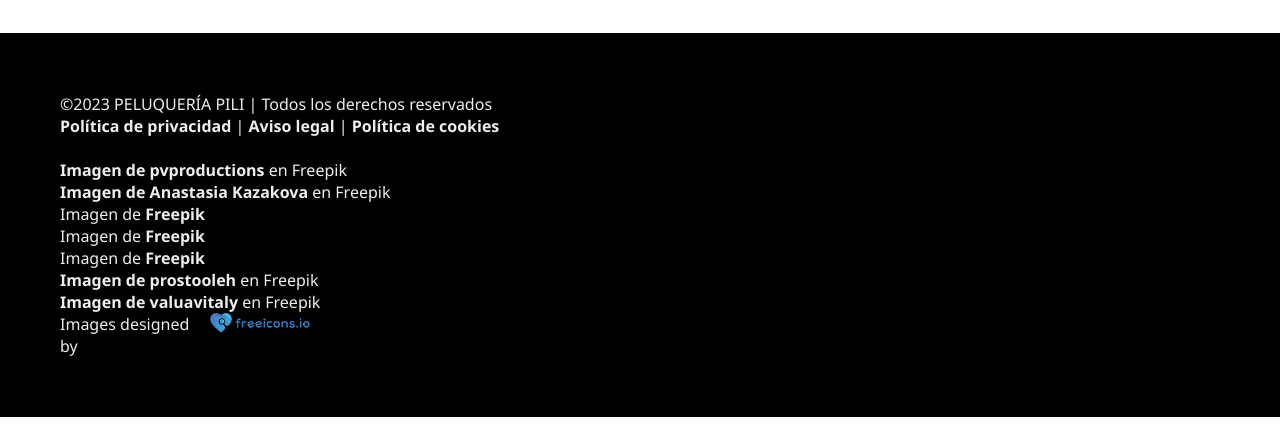
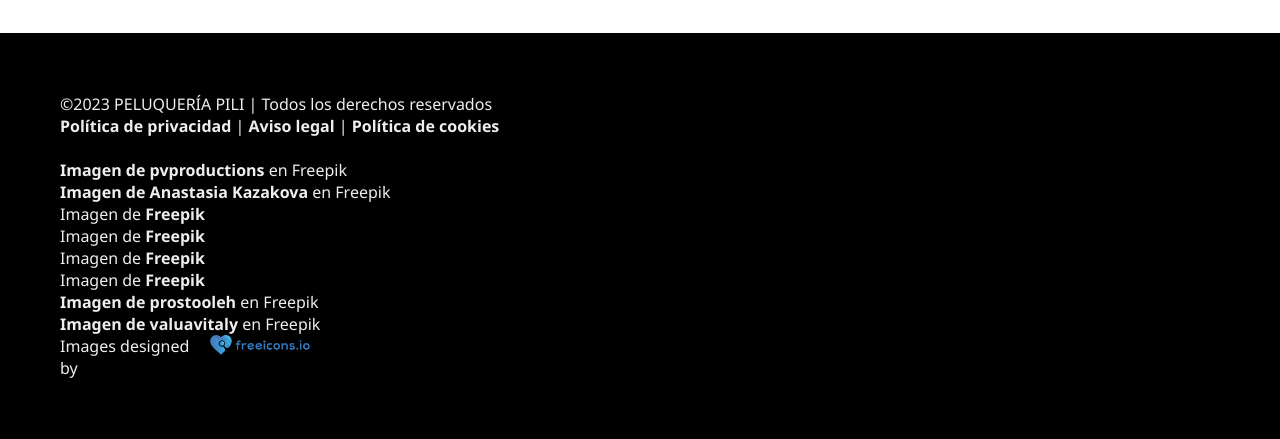
Before and after one commit to mpatrivic/peluqueriapili, a plain HTML site: page index.html in a window 1280 px wide. Shown: the part 2318-2757 px from the top of the page. Before the commit the page ends 2735 px from the top, so only its background shows below. Drawn offline with nearby package versions, Linux system fonts and the light colour scheme.

Commit message:
Update index.html

```diff
--- a/index.html
+++ b/index.html
@@ -164,6 +164,8 @@
                         <p>
                         Imagen de <a target="_blank" href="https://www.freepik.es/foto-gratis/mujer-mostrando-sus-hermosas_10368202.htm#query=mujer-mostrando-sus-hermosas&position=0&from_view=search&track=sph">Freepik</a>
                         </p>
+                  <p>Imagen de <a href="https://www.freepik.es/vector-gratis/boceto-pelo-chica_749710.htm#query=hair%20style&position=42&from_view=search&track=robertav1_2_sidr">Freepik</a>
+                  </p>
                         <p>
                         <a target="_blank" href="https://www.freepik.es/foto-gratis/peluqueria-corto-cabello-su-cliente-peluqueria_5912229.htm#query=peluqueria-corto-cabello-su-cliente-peluqueria&position=0&from_view=search&track=sph">Imagen de prostooleh</a> en Freepik
                         </p>
```
